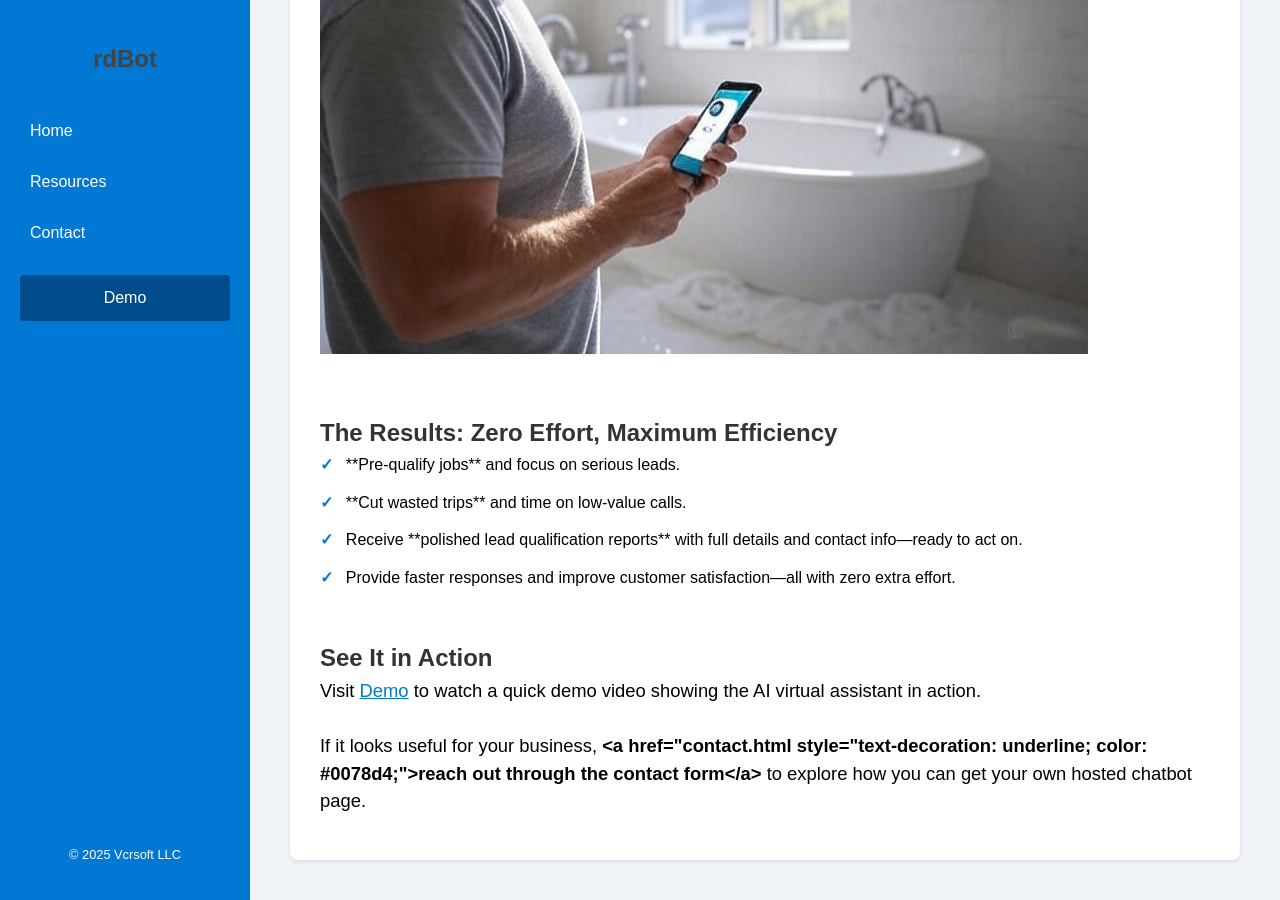
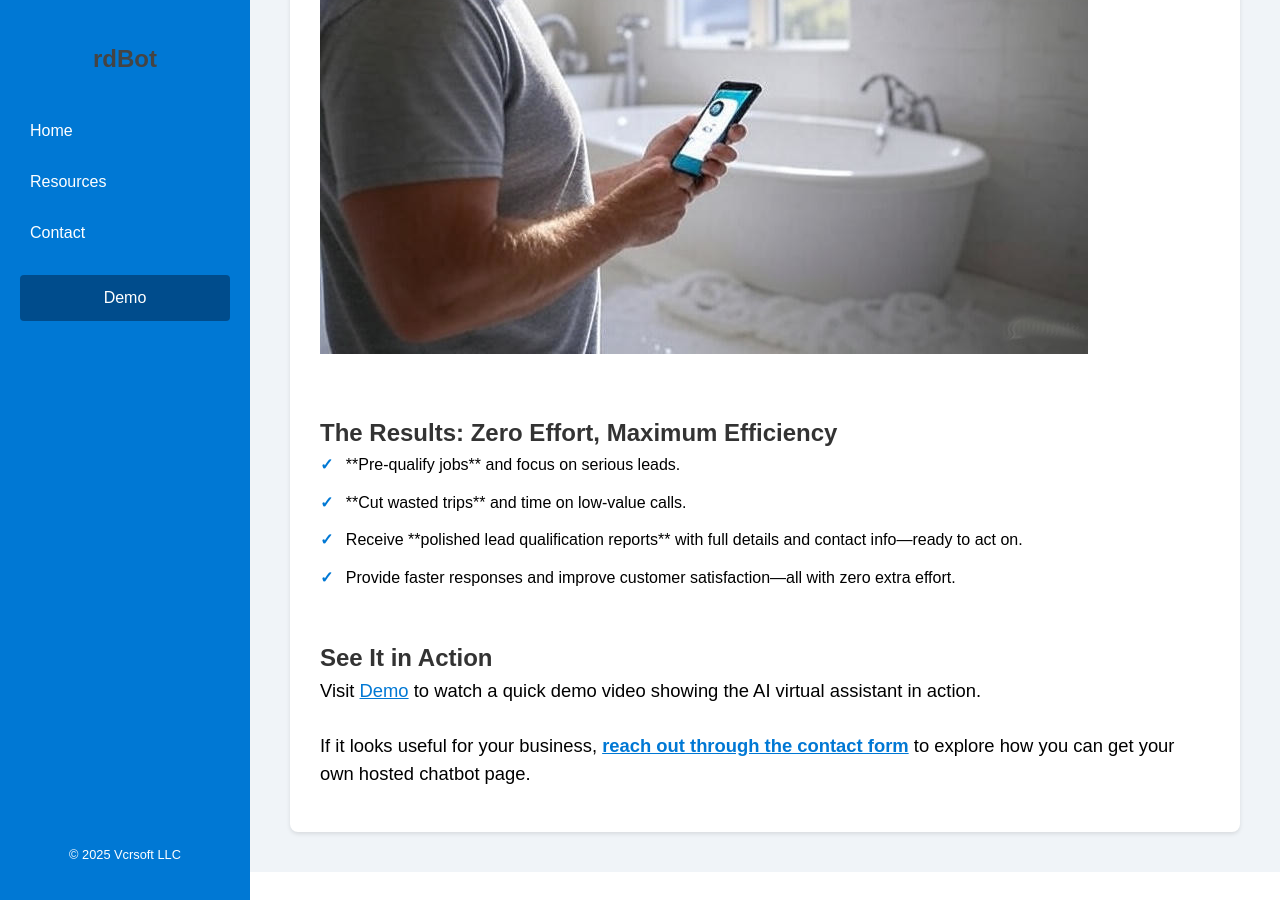
Before and after one commit to vcrsoft/vcrsoft.github.io, a Jekyll site: the page built from index.md, in a window 1280 px wide and 900 px high, scrolled down 855 px. Built offline with Jekyll 4.4.1, drawn with Linux system fonts in a browser that asks for light colours.

Commit message:
Update index.md

```diff
--- a/index.md
+++ b/index.md
@@ -49,5 +49,5 @@ title: Home
 <p style="font-size: 1.15em; line-height: 1.5;">
     Visit <a href="https://youtu.be/chtCykQpBmc" target="_blank" style="color: #0078d4; text-decoration: underline;">Demo</a> to watch a quick demo video showing the AI virtual assistant in action.
     <br><br>
-If it looks useful for your business, <strong><a href="contact.html style="text-decoration: underline; color: #0078d4;">reach out through the contact form</a></strong> to explore how you can get your own hosted chatbot page.
+If it looks useful for your business, <strong><a href="contact.html" style="text-decoration: underline; color: #0078d4;">reach out through the contact form</a></strong> to explore how you can get your own hosted chatbot page.
 </p>
```
